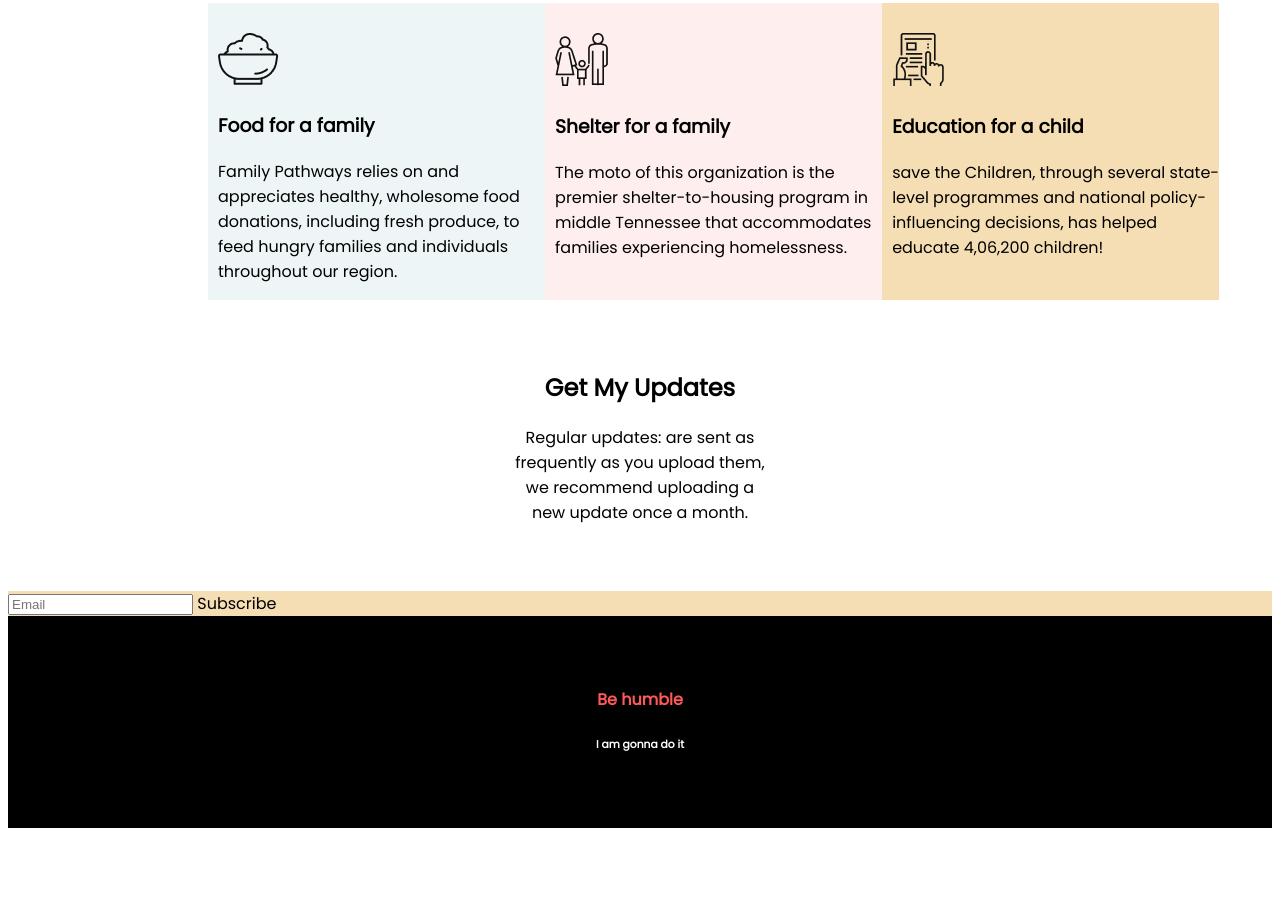
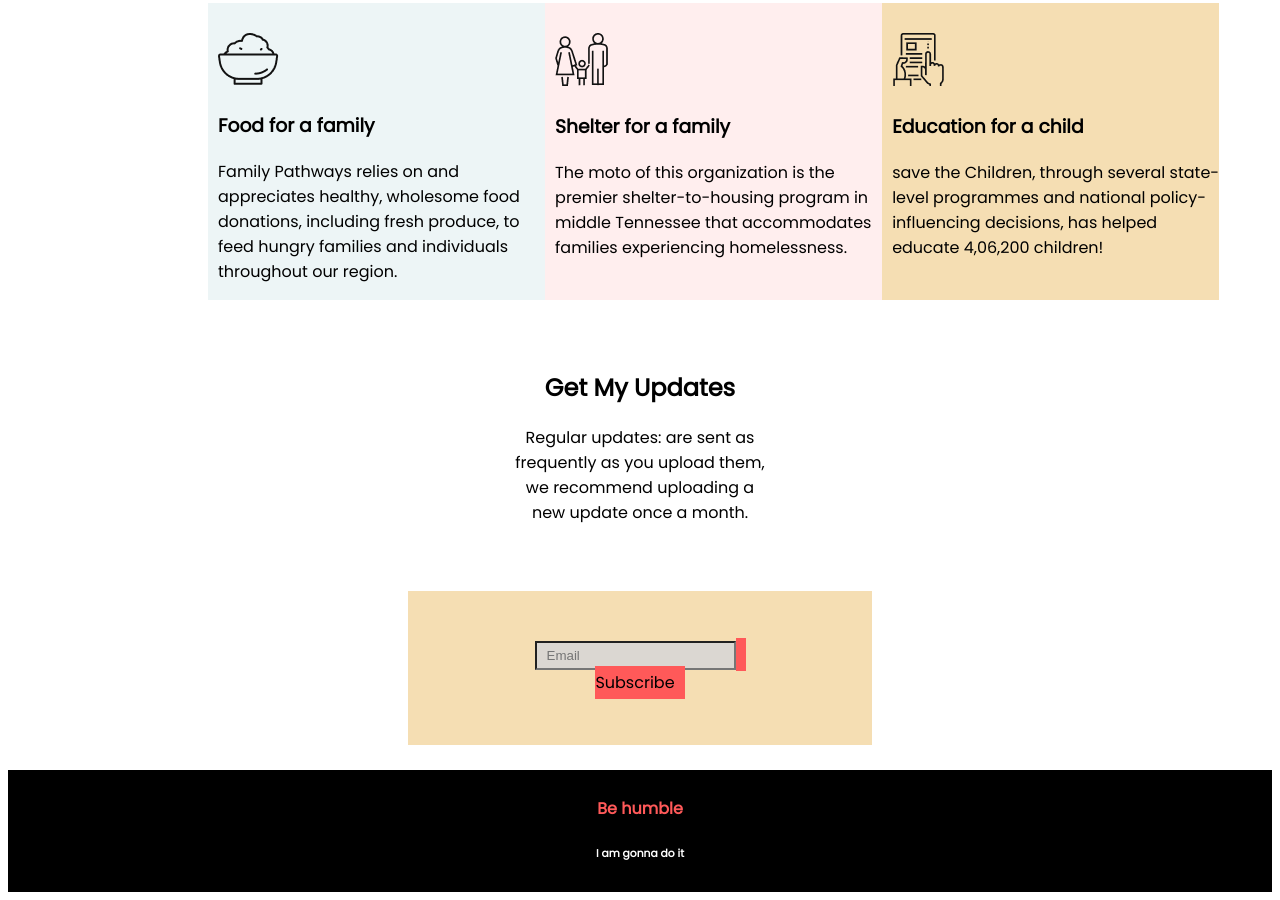
Before and after one commit to khorshedjhoni/donate_file, a plain HTML site: page index.html in a window 1280 px wide. Shown: the part 1716-2616 px from the top of the page. Before the commit the page ends 2552 px from the top, so only its background shows below. Drawn offline with Linux system fonts and the light colour scheme.

Commit message:
last edit

```diff
--- a/index.html
+++ b/index.html
@@ -66,11 +66,12 @@
             <h2>Get My Updates</h2>
             <p>Regular updates: are sent as frequently as you upload them, we recommend uploading a new update once a month.</p>
         </div >
-        <div  id="mail-box">
-            <input type="mail" placeholder="Email"><span></span> Subscribe</span>
+        <div  class="mail-box text-center">
+            <input id="mail" type="mail" placeholder="Email"><span> Subscribe</span>
 
         </div>
     </section>
+    <br>
     <footer class="text-center " id="footer-background">
         <h4 class="footer-orange">Be humble</h4>
         <h6>I am gonna do it</h6>
--- a/style.css
+++ b/style.css
@@ -62,9 +62,14 @@ h1{
 #education{
     background:wheat ;
 }
-#mail-box{
+.mail-box{
     background:wheat;
-
+    padding-left: 80px;
+    padding-right: 80px;
+    padding-top: 50px;
+    padding-bottom: 50px;
+    margin-left: 400px;
+    margin-right: 400px;
 
 }
 .footer-orange{
@@ -75,4 +80,15 @@ h6{
 }
 #footer-background{
     background-color: black;
+   padding-top: 5px;
+   padding-bottom: 5px;
+
 }
+#mail{
+   background-color:#dbd7d2;
+    padding: 5px 10px;
+}
+span{
+    background-color: #FF5959;
+    padding: 5px 10px;
+}
```
